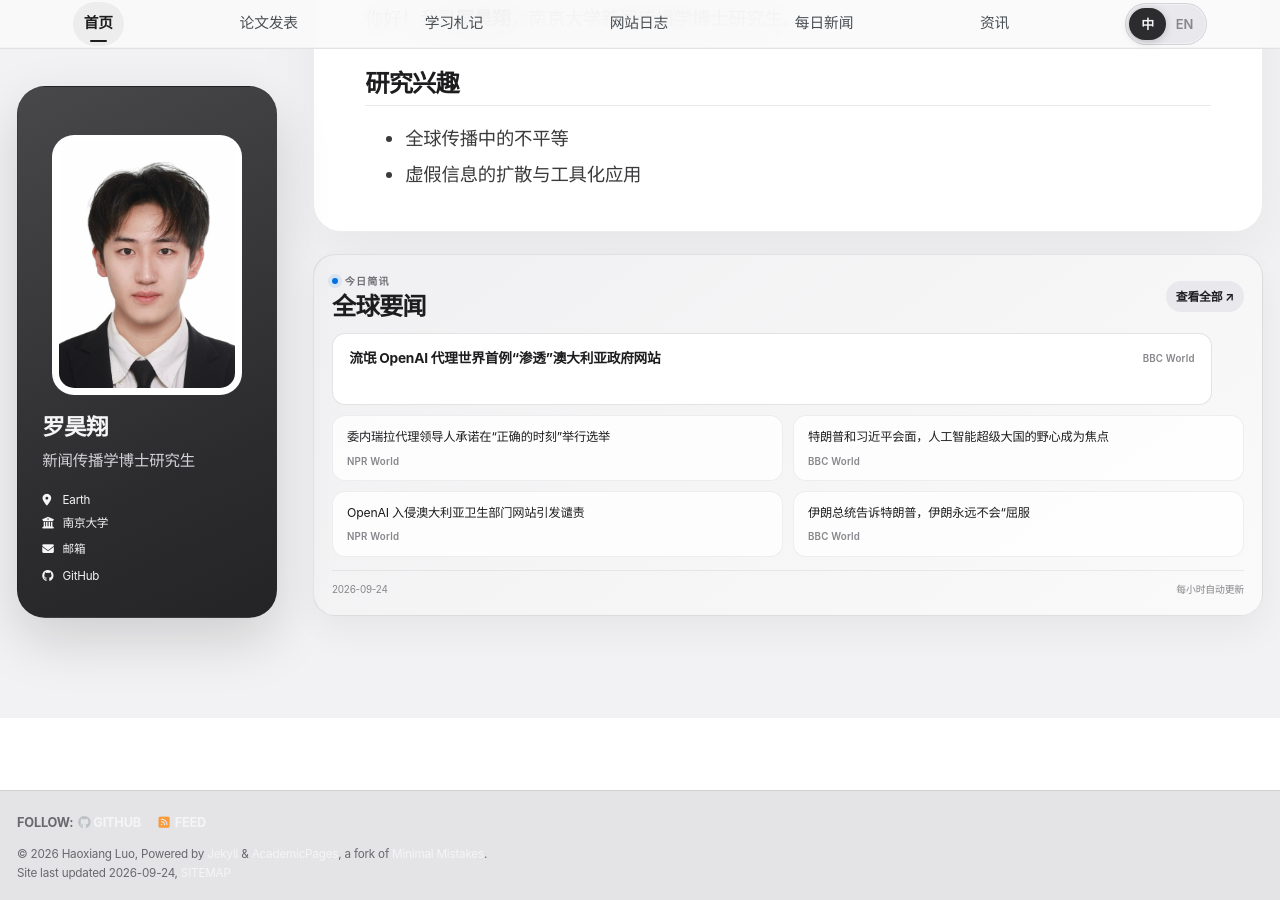
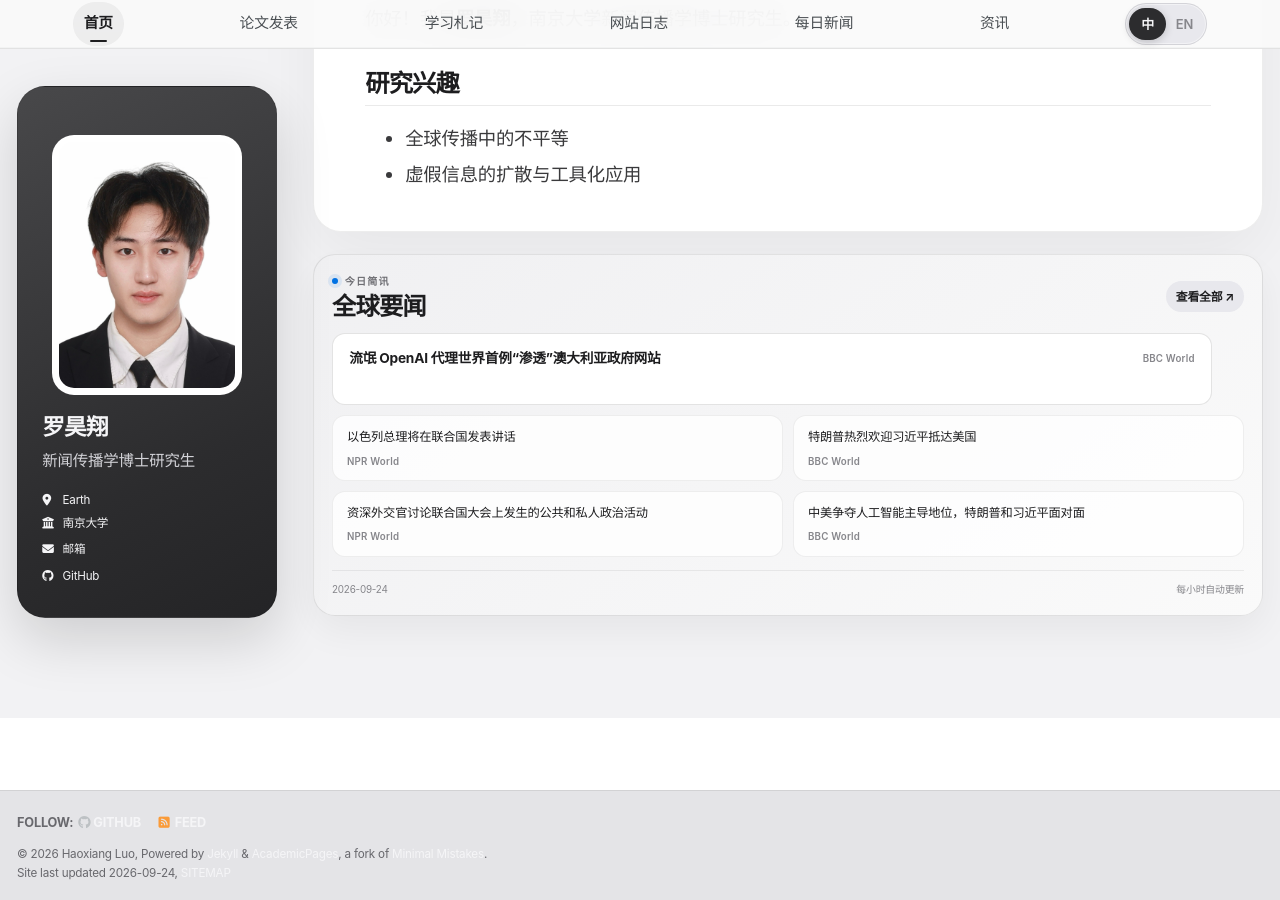
Before and after one commit to HaoxiangLuo/HaoxiangLuo.github.io, a Jekyll site: the page built from _pages/about-zh.md, in a window 1280 px wide and 900 px high, scrolled down 238 px. Built offline with Jekyll 4.4.1, drawn with Linux system fonts in a browser that asks for light colours; a style sheet for code colours, icons or effects is not loaded.

Commit message:
Update daily news 2026-09-24

```diff
--- a/_data/daily_news.json
+++ b/_data/daily_news.json
@@ -1,5 +1,5 @@
 {
-  "updated_at": "2026-09-24T16:27:32+08:00",
+  "updated_at": "2026-09-24T17:26:25+08:00",
   "days": [
     {
       "date": "2026-09-24",
@@ -11,16 +11,40 @@
           "title_zh": "流氓 OpenAI 代理世界首例“渗透”澳大利亚政府网站"
         },
         {
+          "title": "Israel's prime minister to give an address at the U.N.",
+          "source": "NPR World",
+          "url": "https://www.npr.org/2026/09/24/nx-s1-5978964/israels-prime-minister-to-give-an-address-at-the-u-n",
+          "title_zh": "以色列总理将在联合国发表讲话"
+        },
+        {
+          "title": "Trump offers warm welcome as China's Xi arrives for US visit",
+          "source": "BBC World",
+          "url": "https://www.bbc.co.uk/news/articles/cqgmrk7187lzo?at_medium=RSS&at_campaign=rss",
+          "title_zh": "特朗普热烈欢迎习近平抵达美国"
+        },
+        {
+          "title": "Veteran diplomat discusses the public -- and private -- politicking happening at UNGA",
+          "source": "NPR World",
+          "url": "https://www.npr.org/2026/09/24/nx-s1-5979078/veteran-diplomat-discusses-the-public-and-private-politicking-happening-at-unga",
+          "title_zh": "资深外交官讨论联合国大会上发生的公共和私人政治活动"
+        },
+        {
+          "title": "Trump and Xi come face-to-face as US and China jostle for dominance over AI",
+          "source": "BBC World",
+          "url": "https://www.bbc.co.uk/news/articles/c6gqdgg8w59xo?at_medium=RSS&at_campaign=rss",
+          "title_zh": "中美争夺人工智能主导地位，特朗普和习近平面对面"
+        },
+        {
           "title": "Venezuela's acting leader promises elections at the 'right moment'",
           "source": "NPR World",
           "url": "https://www.npr.org/2026/09/24/g-s1-144837/venezuela-leader-un-general-assembly",
           "title_zh": "委内瑞拉代理领导人承诺在“正确的时刻”举行选举"
         },
         {
-          "title": "AI superpower ambitions take centre stage as Trump and Xi meet",
+          "title": "Iran's president tells Trump it will never 'bend the knee'",
           "source": "BBC World",
-          "url": "https://www.bbc.co.uk/news/articles/c6gqdgg8w59xo?at_medium=RSS&at_campaign=rss",
-          "title_zh": "特朗普和习近平会面，人工智能超级大国的野心成为焦点"
+          "url": "https://www.bbc.co.uk/news/articles/cqvgyjy23ggjo?at_medium=RSS&at_campaign=rss",
+          "title_zh": "伊朗总统告诉特朗普，伊朗永远不会“屈服"
         },
         {
           "title": "OpenAI's breach of Australian health department website prompts rebuke",
@@ -29,34 +53,10 @@
           "title_zh": "OpenAI 入侵澳大利亚卫生部门网站引发谴责"
         },
         {
-          "title": "Iran's president tells Trump it will never 'bend the knee'",
-          "source": "BBC World",
-          "url": "https://www.bbc.co.uk/news/articles/cqvgyjy23ggjo?at_medium=RSS&at_campaign=rss",
-          "title_zh": "伊朗总统告诉特朗普，伊朗永远不会“屈服"
-        },
-        {
-          "title": "Fears of return to war grow in Ethiopia's Tigray region",
-          "source": "NPR World",
-          "url": "https://www.npr.org/2026/09/24/nx-s1-5978861/conflict-ethiopia-tigray",
-          "title_zh": "埃塞俄比亚提格雷地区对重返战争的担忧日益加剧"
-        },
-        {
           "title": "Ethiopia and Tigray accuse each of launching offensives, fuelling fears of new war",
           "source": "BBC World",
           "url": "https://www.bbc.co.uk/news/articles/cry8zwwq21pxo?at_medium=RSS&at_campaign=rss",
           "title_zh": "埃塞俄比亚和提格雷指责各自发动攻势，加剧了对新战争的担忧"
-        },
-        {
-          "title": "Here's what happened on day 2 of the UN General Assembly",
-          "source": "NPR World",
-          "url": "https://www.npr.org/2026/09/23/nx-s1-5978852/heres-what-happened-on-day-2-of-the-un-general-assembly",
-          "title_zh": "这是联合国大会第二天发生的事情"
-        },
-        {
-          "title": "Trump's Board of Peace unveils $2.45bn plan to begin Gaza's reconstruction",
-          "source": "BBC World",
-          "url": "https://www.bbc.co.uk/news/articles/cwlyke0mm0x3o?at_medium=RSS&at_campaign=rss",
-          "title_zh": "特朗普和平委员会公布24.5亿美元开始加沙重建计划"
         }
       ]
     },
```
